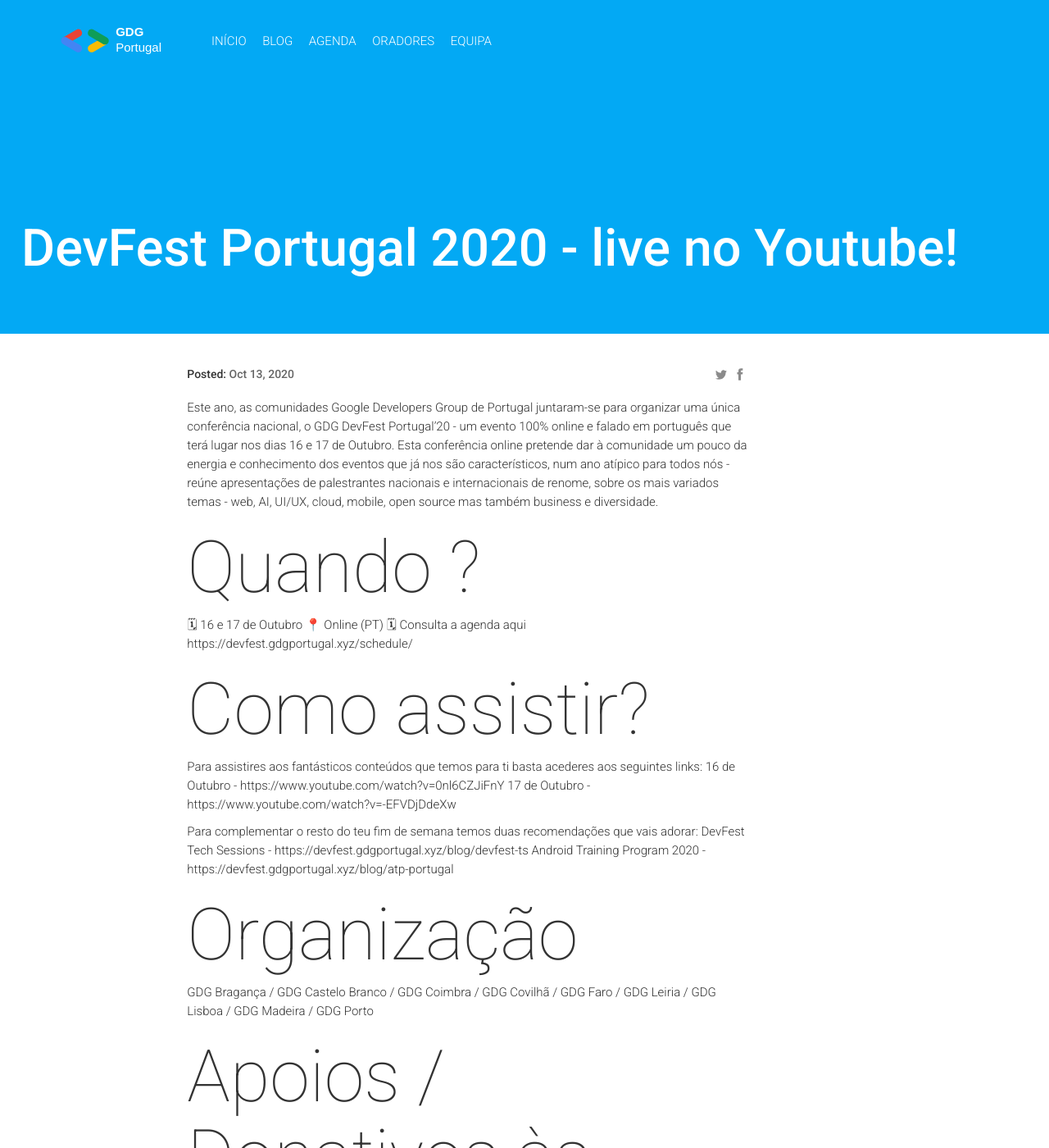
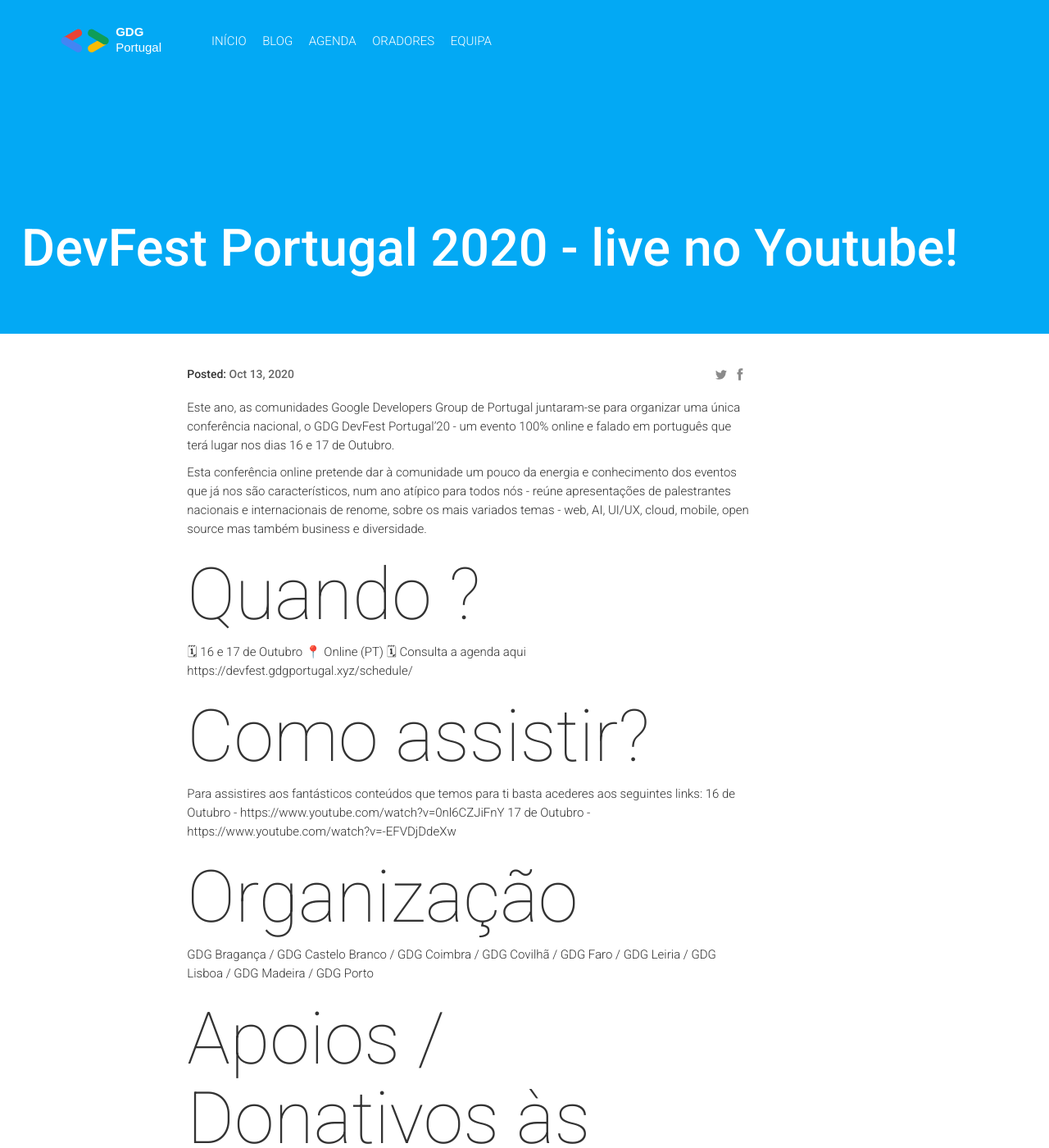
Before and after one commit to GDGPortugal/devFestPT-2020, a Jekyll site: the page built from _posts/2020-10-13-devfest-portugal-live.markdown, in a window 1280 px wide and 1400 px high. Shown: the whole window at 82% size. Built offline with Jekyll 4.4.1, drawn with Linux system fonts in a browser that asks for light colours; nearby versions of some CDN libraries; comment, search, counter and statistics services are not loaded.

Commit message:
Update 2020-10-13-devfest-portugal-live.markdown

```diff
--- a/_posts/2020-10-13-devfest-portugal-live.markdown
+++ b/_posts/2020-10-13-devfest-portugal-live.markdown
@@ -6,6 +6,7 @@
 ---
 
 Este ano, as comunidades Google Developers Group de Portugal juntaram-se para organizar uma única conferência nacional, o GDG DevFest Portugal’20 - um evento 100% online e falado em português que terá lugar nos dias 16 e 17 de Outubro.
+
 Esta conferência online pretende dar à comunidade um pouco da energia e conhecimento dos eventos que já nos são característicos, num ano atípico para todos nós  - reúne apresentações de palestrantes nacionais e internacionais de renome, sobre os mais variados temas - web, AI, UI/UX, cloud, mobile, open source mas também business e diversidade.
 
 ## Quando ?
@@ -20,11 +21,6 @@
 17 de Outubro - https://www.youtube.com/watch?v=-EFVDjDdeXw
 
 
-Para complementar o resto do teu fim de semana temos duas recomendações que vais adorar:
-DevFest Tech Sessions - https://devfest.gdgportugal.xyz/blog/devfest-ts
-Android Training Program 2020 - https://devfest.gdgportugal.xyz/blog/atp-portugal
-
-
 ## Organização
 GDG Bragança / GDG Castelo Branco / GDG Coimbra / GDG Covilhã / GDG Faro / GDG Leiria / GDG Lisboa / GDG Madeira / GDG Porto
 
```
